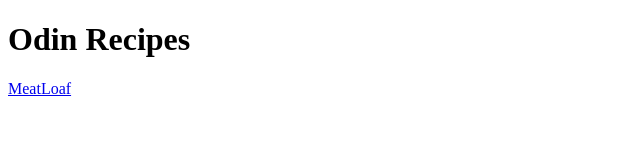
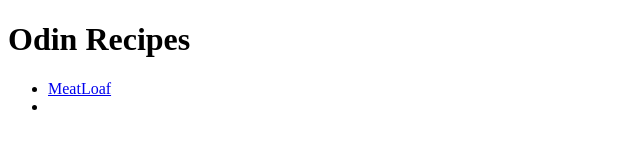
Before and after one commit to PainIam/odin-recipes, a plain HTML site: page index.html in a window 1280 px wide. Shown: the whole page, without its empty margins (0-640 px from the left). Drawn offline with Linux system fonts and the light colour scheme.

Commit message:
add a list tag to store index's link

```diff
--- a/index.html
+++ b/index.html
@@ -7,6 +7,10 @@
 </head>
 <body>
     <h1>Odin Recipes</h1>
-    <a href="./recipes/meatloaf.html" target="_blank">MeatLoaf</a>
+    <ul>
+        <li><a href="./recipes/meatloaf.html" target="_blank">MeatLoaf</a></li>
+        <li><a href="./recipes/"></a></li>
+    </ul>
+
 </body>
 </html>
```
